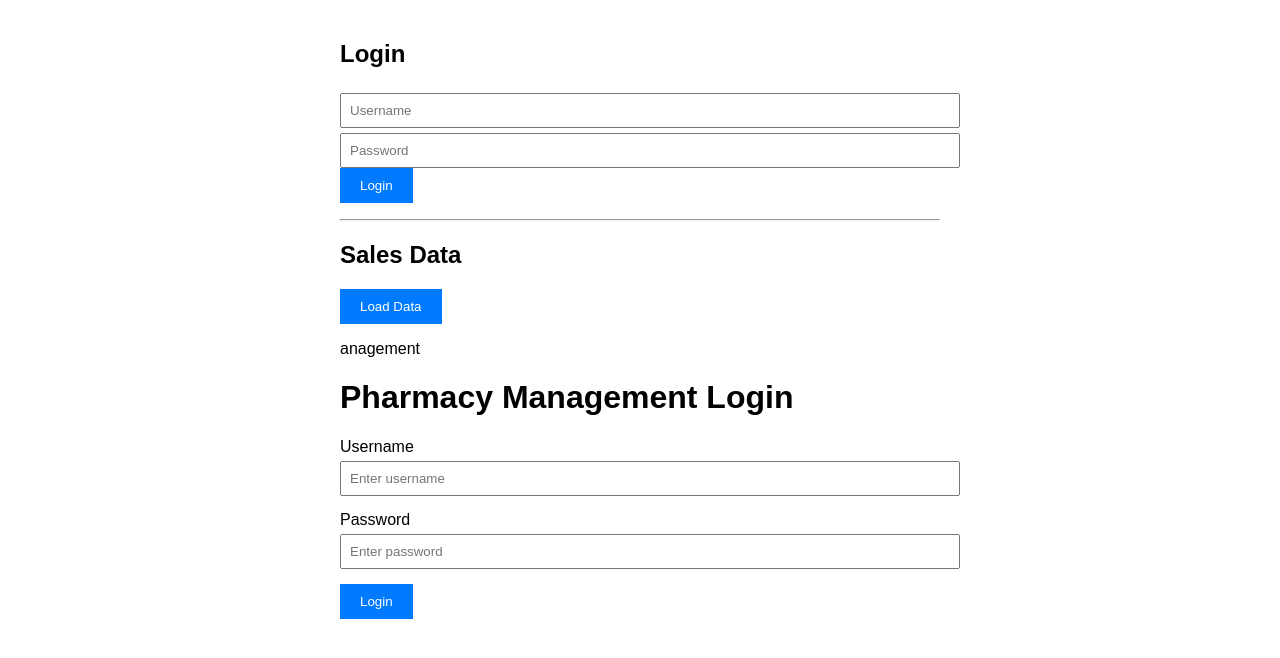
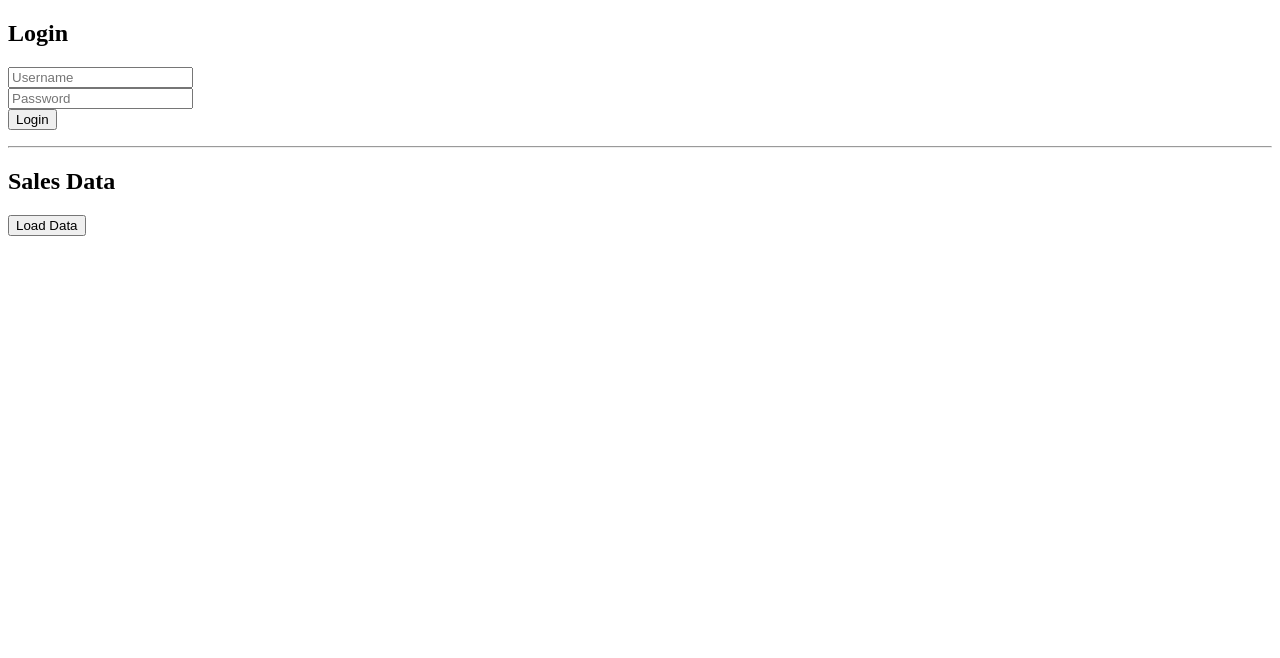
Before and after one commit to PowreSales/MSS, a plain HTML site: page index.html in a window 1280 px wide. Drawn offline with nearby package versions, Linux system fonts and the light colour scheme.

Commit message:
Update index.html

```diff
--- a/index.html
+++ b/index.html
@@ -1,14 +1,10 @@
 <!DOCTYPE html>
-<html lang="en">
-<head>
-  <meta charset="UTF-8">
-  <meta name="viewport" content="width=device-width, initial-scale=1.0">
-  <title>Pharmacy M<!DOCTYPE html>
 <html>
 <head>
   <title>Medicine Sales</title>
 </head>
 <body>
+  <!-- LOGIN SECTION -->
   <h2>Login</h2>
   <input type="text" id="username" placeholder="Username"><br>
   <input type="password" id="password" placeholder="Password"><br>
@@ -17,6 +13,7 @@
 
   <hr>
 
+  <!-- SALES DATA SECTION -->
   <h2>Sales Data</h2>
   <button onclick="loadSalesData()">Load Data</button>
   <ul id="salesList"></ul>
@@ -55,153 +52,3 @@
   </script>
 </body>
 </html>
-anagement</title>
-  <script defer src="https://cdnjs.cloudflare.com/ajax/libs/alpinejs/3.9.0/cdn.min.js"></script>
-  <style>
-    body { font-family: Arial, sans-serif; max-width: 600px; margin: 0 auto; padding: 20px; }
-    .form-group { margin-bottom: 15px; }
-    input { width: 100%; padding: 8px; margin-top: 5px; }
-    button { padding: 10px 20px; background: #007bff; color: white; border: none; cursor: pointer; }
-    button:hover { background: #0056b3; }
-    .error { color: red; }
-    .success { color: green; }
-    table { width: 100%; border-collapse: collapse; margin-top: 20px; }
-    th, td { border: 1px solid #ddd; padding: 8px; text-align: left; }
-    th { background: #f2f2f2; }
-    .nav { margin-bottom: 20px; }
-    .nav a { margin-right: 10px; color: #007bff; text-decoration: none; }
-    .nav a:hover { text-decoration: underline; }
-  </style>
-</head>
-<body>
-  <div x-data="{
-    username: '',
-    password: '',
-    isLoggedIn: false,
-    message: '',
-    isError: false,
-    salesData: [],
-    async login() {
-      this.message = '';
-      this.isError = false;
-      console.log('Login attempt:', { username: this.username, password: this.password });
-      try {
-        console.log('Calling GAS function: validateUser via proxy');
-        const response = await fetch('https://your-proxy.herokuapp.com/proxy', {
-          method: 'POST',
-          headers: { 'Content-Type': 'application/json' },
-          body: JSON.stringify({ username: this.username, password: this.password })
-        });
-        if (!response.ok) throw new Error(`HTTP error: ${response.status}`);
-        const result = await response.json();
-        if (result.success) {
-          this.isLoggedIn = true;
-          this.message = result.message;
-          await this.fetchSalesData();
-        } else {
-          this.isError = true;
-          this.message = result.message;
-        }
-      } catch (error) {
-        this.isError = true;
-        this.message = 'Network error: ' + error.message;
-        console.error('Login failed:', error);
-      }
-    },
-    async fetchSalesData() {
-      try {
-        console.log('Fetching medicine sales data via proxy');
-        const response = await fetch('https://your-proxy.herokuapp.com/proxy?functionName=getMedicineSalesData', {
-          method: 'GET',
-          headers: { 'Accept': 'application/json' }
-        });
-        if (!response.ok) throw new Error(`HTTP error: ${response.status}`);
-        const result = await response.json();
-        if (result.success) {
-          this.salesData = result.data;
-          this.message = 'Sales data loaded';
-        } else {
-          this.isError = true;
-          this.message = result.message;
-        }
-      } catch (error) {
-        this.isError = true;
-        this.message = 'Error fetching sales data: ' + error.message;
-        console.error('Error fetching sales data:', error);
-        this.salesData = [
-          { id: 1, medicine: 'Paracetamol', quantity: 100, revenue: 500 },
-          { id: 2, medicine: 'Ibuprofen', quantity: 50, revenue: 300 }
-        ];
-      }
-    },
-    logout() {
-      this.isLoggedIn = false;
-      this.username = '';
-      this.password = '';
-      this.salesData = [];
-      this.message = 'Logged out';
-      this.isError = false;
-    }
-  }">
-    <template x-if="!isLoggedIn">
-      <div>
-        <h1>Pharmacy Management Login</h1>
-        <div class="form-group">
-          <label for="username">Username</label>
-          <input id="username" x-model="username" type="text" placeholder="Enter username">
-        </div>
-        <div class="form-group">
-          <label for="password">Password</label>
-          <input id="password" x-model="password" type="password" placeholder="Enter password">
-        </div>
-        <button @click="login()">Login</button>
-        <p x-show="message" :class="isError ? 'error' : 'success'" x-text="message"></p>
-      </div>
-    </template>
-    <template x-if="isLoggedIn">
-      <div>
-        <div class="nav">
-          <a href="#" @click.prevent="fetchSalesData()">Sales Data</a>
-          <a href="#" @click.prevent="logout()">Logout</a>
-        </div>
-        <h1>Medicine Sales Data</h1>
-        <p :class="isError ? 'error' : 'success'" x-text="message"></p>
-        <table>
-          <thead>
-            <tr>
-              <th>ID</th>
-              <th>Medicine</th>
-              <th>Quantity</th>
-              <th>Revenue</th>
-            </tr>
-          </thead>
-          <tbody>
-            <template x-for="item in salesData" :key="item.id">
-              <tr>
-                <td x-text="item.id"></td>
-                <td x-text="item.medicine"></td>
-                <td x-text="item.quantity"></td>
-                <td x-text="item.revenue"></td>
-              </tr>
-            </template>
-          </tbody>
-        </table>
-      </div>
-    </template>
-  </div>
-
-  <script>
-    if ('serviceWorker' in navigator) {
-      window.addEventListener('load', () => {
-        navigator.serviceWorker.register('/service-worker.js', { scope: '/' })
-          .then(registration => {
-            console.log('Service Worker Registered:', registration);
-          })
-          .catch(error => {
-            console.error('Service Worker Registration Failed:', error.message, error);
-          });
-      });
-    }
-  </script>
-</body>
-</html>
```
